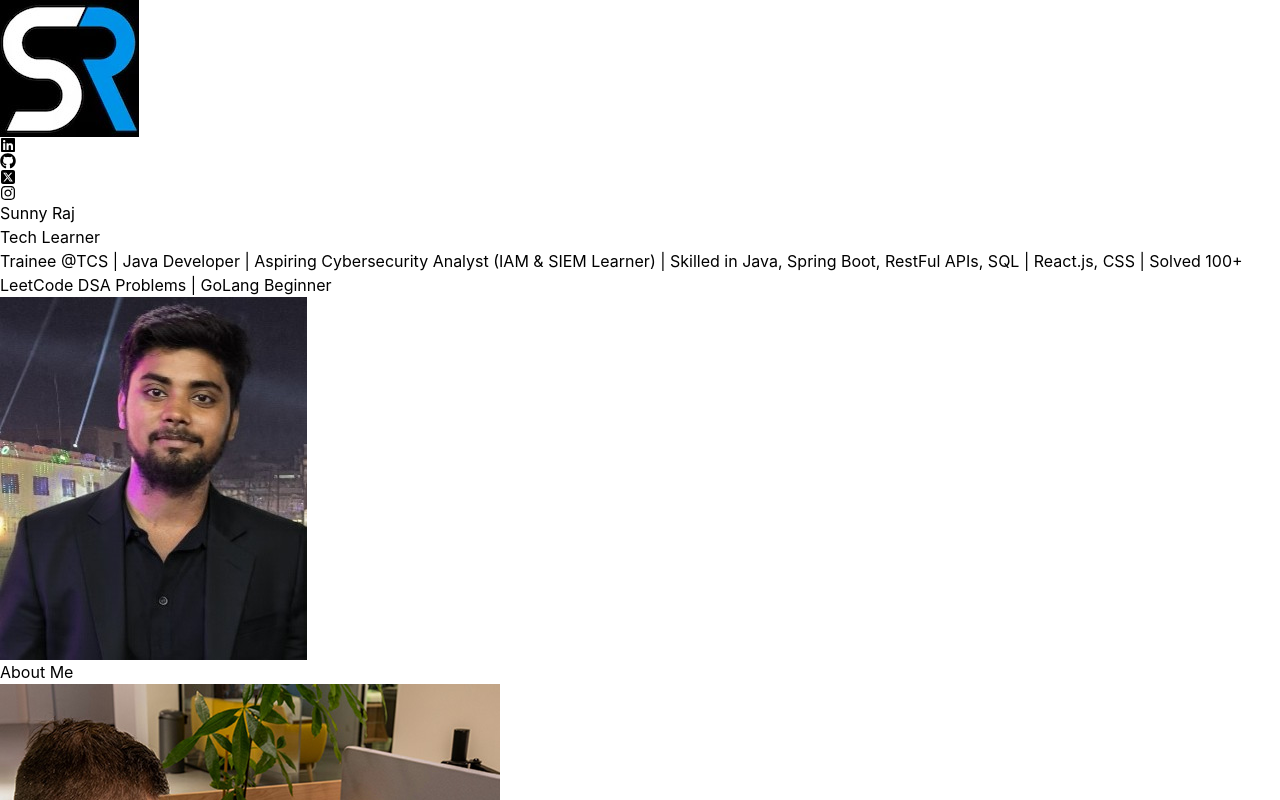
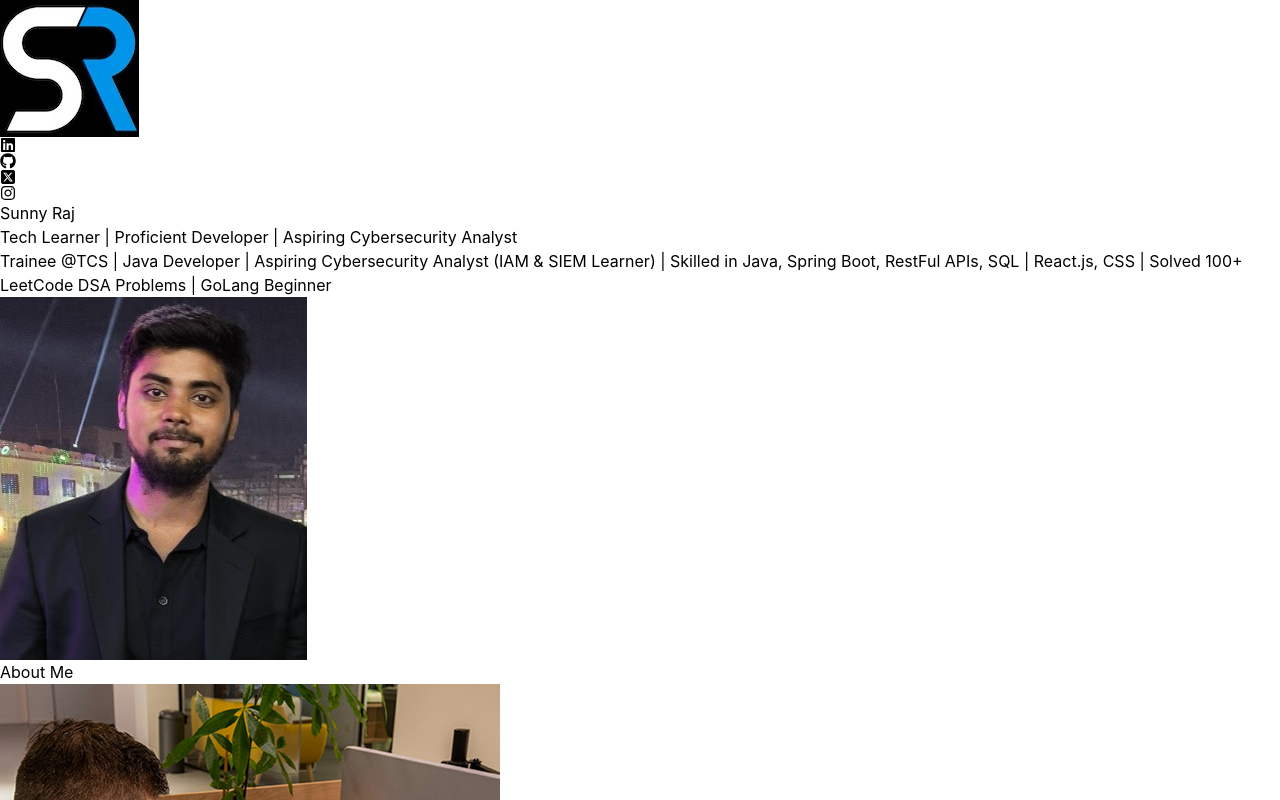
Before and after one commit to rajSunny5714/Portfolio-Web, a React (Vite) app: page / in a window 1280 px wide. Shown: the top 800 px of the page. Built offline with nearby package versions, Linux system fonts and the light colour scheme.

Commit message:
Update Hero.jsx

```diff
--- a/src/components/Hero.jsx
+++ b/src/components/Hero.jsx
@@ -30,7 +30,7 @@ const Hero = () => {
              initial="hidden"
              animate="visible"
             className="bg-gradient-to-r from-pink-300 via-slate-500 to-purple-500 bg-clip-text text-3xl tracking-tight text-transparent">
-              Tech Learner
+              Tech Learner | Proficient Developer | Aspiring Cybersecurity Analyst
             </motion.span>
             <motion.p
              variants={container(1)}
@@ -66,4 +66,5 @@ const Hero = () => {
   );
 };
 
+
 export default Hero;
```
